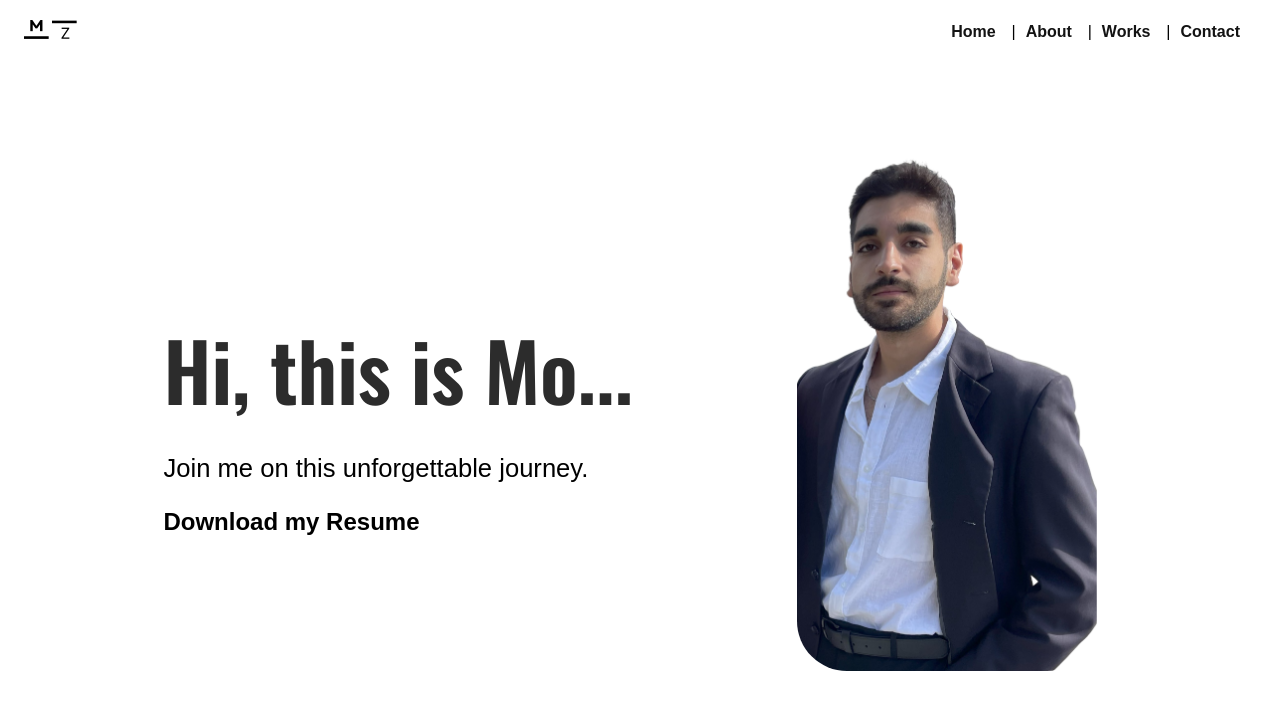
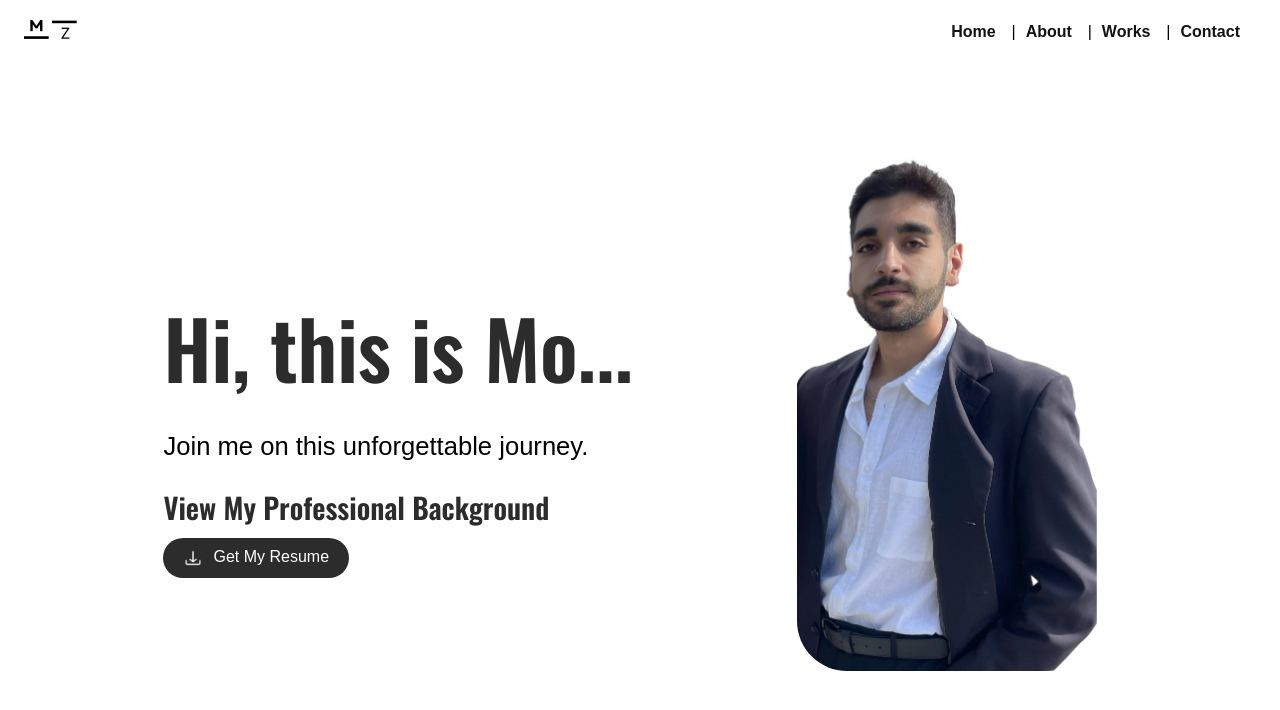
Before and after one commit to mstfazmni/latest-portfolio, a React (Create React App) app in the folder portfolio/: page / in a window 1280 px wide. Shown: the top 710 px of the page. Built offline with nearby package versions, Linux system fonts and the light colour scheme; a web font is replaced by a local one.

Commit message:
resume download

```diff
--- a/portfolio/src/pages/Home.jsx
+++ b/portfolio/src/pages/Home.jsx
@@ -2,8 +2,18 @@ import React from "react";
 import { motion } from "framer-motion";
 import myPic from '../assets/my-pic.png';
 import '../styles/Home.css';
+import downloadIcon from '../assets/download.png';
 
 const Home = () => {
+
+    // handle downloading my resume
+    const handleDownloadResume = () => {
+        const link = document.createElement('a');
+        link.href = '/cv.pdf';
+        link.download = 'mostafa-zamani-cv.pdf';
+        link.click();
+    };
+
     return(
         <motion.div
         initial={{ opacity: 0 }}
@@ -29,8 +39,13 @@ const Home = () => {
                 ))}
                 </motion.h1>
 
-                    <p> Join me on this unforgettable journey.</p>
-                <h2>Download my Resume</h2>
+                <p> Join me on this unforgettable journey.</p>
+
+                <h2>View My Professional Background</h2>
+                <button onClick={handleDownloadResume} className="download-pdf">
+                <img src={downloadIcon} alt="Download icon" style={{ width: "20px", marginRight: "10px" }} />
+                    Get My Resume
+                </button>
                 </section>
 
                 <section className="right-sec">
--- a/portfolio/src/styles/Home.css
+++ b/portfolio/src/styles/Home.css
@@ -29,6 +29,44 @@ body, html {
   font-weight: 500;
   font-family: 'Grandiflora One', sans-serif;
 }
+h2 {
+    font-size: 1.8rem;
+    font-weight: 600;
+    color: #2c2c2c;
+    margin-top: 20px;
+    margin-bottom: 10px;
+    font-family: 'Oswald', sans-serif;
+}
+
+.download-pdf {
+  background-color: #2c2c2c;
+  color: #fff;
+  border: none;
+  padding: 10px 20px;
+  font-size: 1rem;
+  border-radius: 30px;
+  cursor: pointer;
+  transition: all 0.3s ease;
+  display: inline-flex;
+  /* align-items: center; */
+}
+.download-pdf:hover {
+  background-color: #454545;
+  transform: translateY(-2px);
+}
+.download-pdf:focus {
+  outline: none;
+}
+
+.download-pdf:active {
+  transform: translateY(1px);
+}
+
+/* Optional icon for the button (if desired) */
+.download-pdf::before {
+  /* content: url('path/to/icon.svg');  */
+  margin-right: 10px; /* Space between the icon and text */
+}
 
 /* Right section styling */
 .my-pic {
@@ -42,6 +80,13 @@ body, html {
   .home-container {
       flex-direction: column;
       padding: 20px;
+  }
+
+  .left-sec{
+    display: flex;
+    flex-direction: column;
+    justify-content: center;
+    align-items: center;
   }
 
   .left-sec h1 {
@@ -73,4 +118,7 @@ body, html {
   .my-pic {
       width: 250px;  /* Adjust image size for very small screens */
   }
+  h2{
+    font-size: 1.2rem;
+  }
 }
```
Also changed, not shown: portfolio/src/assets/download.png (added), 1 other file (tests, documents, lock files or other folders).
